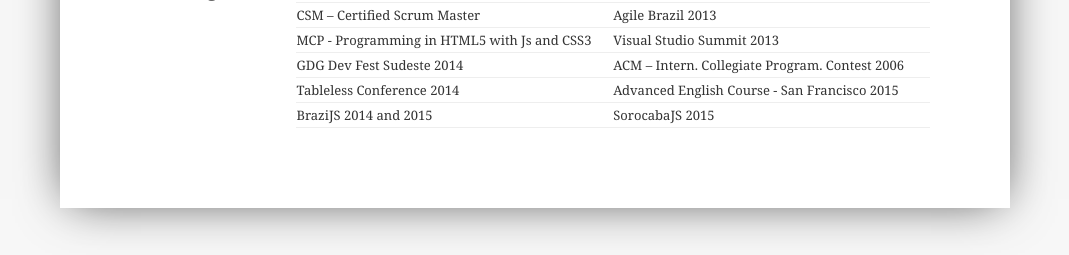
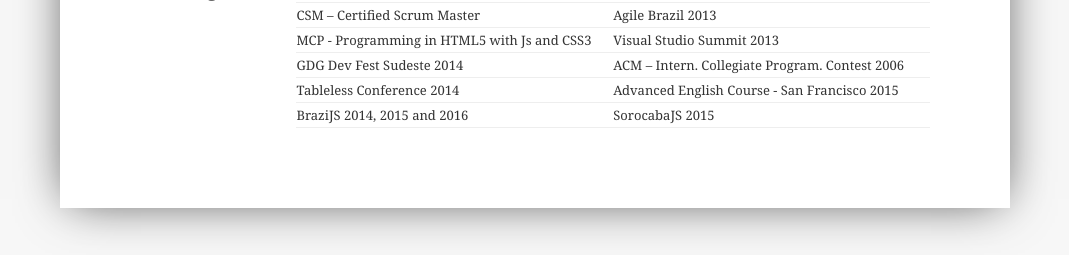
Before and after one commit to afonsof/afonsof.github.io, a Jekyll site: the page built from resume.html, in a window 1280 px wide. Shown: the part 1926-2181 px from the top of the page, without its empty margins (105-1174 px from the left). Built offline with Jekyll 4.4.1, drawn with Linux system fonts in a browser that asks for light colours.

Commit message:
Update resume.yml

```diff
--- a/_data/resume.yml
+++ b/_data/resume.yml
@@ -162,7 +162,7 @@
         - "MCP - Programming in HTML5 with Js and CSS3"
         - "GDG Dev Fest Sudeste 2014"
         - "Tableless Conference 2014"
-        - "BraziJS 2014 and 2015"
+        - "BraziJS 2014, 2015 and 2016"
         - "Black Hat and DefCon 2014 and 2015"
         - "Agile Trends 2014 and 2015"
         - "Chrome Dev Summit 2013"
```
